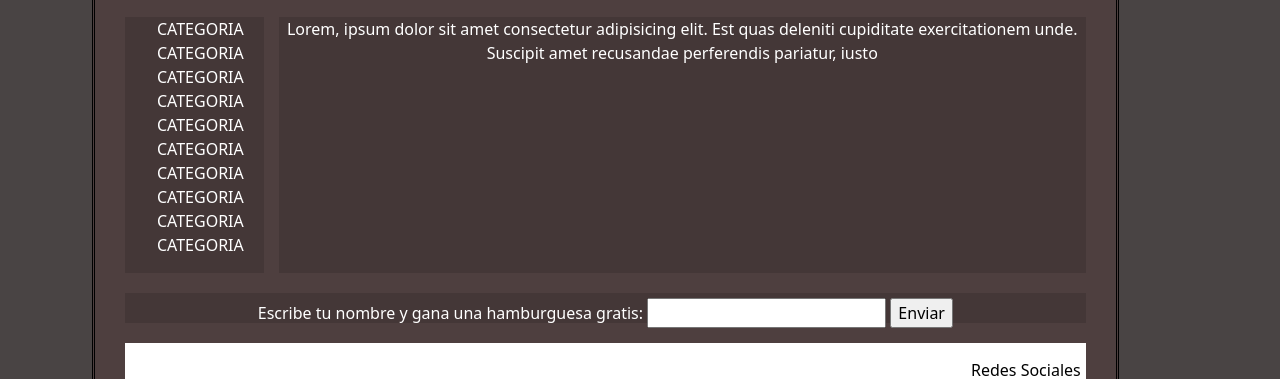
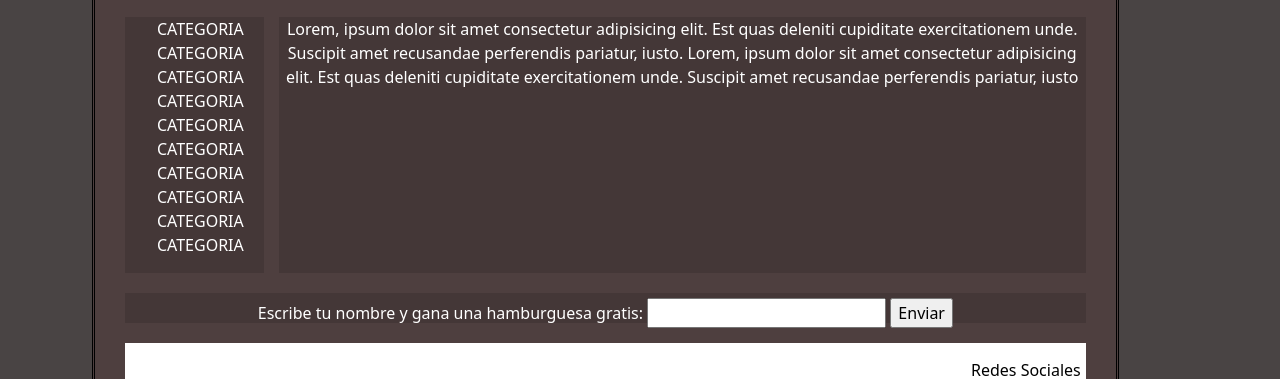
Before and after one commit to ezz365/errantes_cerveceria, a plain HTML site: page contacto.html in a window 1280 px wide. Shown: the part 357-736 px from the top of the page. Drawn offline with nearby package versions, Linux system fonts and the light colour scheme.

Commit message:
Bug fixed

```diff
--- a/contacto.html
+++ b/contacto.html
@@ -46,7 +46,7 @@
 
     <nav class="nav1">
         <img id="imagen5" src="img/00.jpg" width="800px" height="400px" class="animate__animated animate__fadeIn">
-        <p class="animate__animated animate__fadeIn">Lorem, ipsum dolor sit amet consectetur adipisicing elit. Est quas deleniti cupiditate exercitationem unde. Suscipit amet recusandae perferendis pariatur, iusto</p>
+        <p class="animate__animated animate__fadeIn">Lorem, ipsum dolor sit amet consectetur adipisicing elit. Est quas deleniti cupiditate exercitationem unde. Suscipit amet recusandae perferendis pariatur, iusto. Lorem, ipsum dolor sit amet consectetur adipisicing elit. Est quas deleniti cupiditate exercitationem unde. Suscipit amet recusandae perferendis pariatur, iusto</p>
     </nav>
 
     <nav class="nav2" id="navContacto">
```
